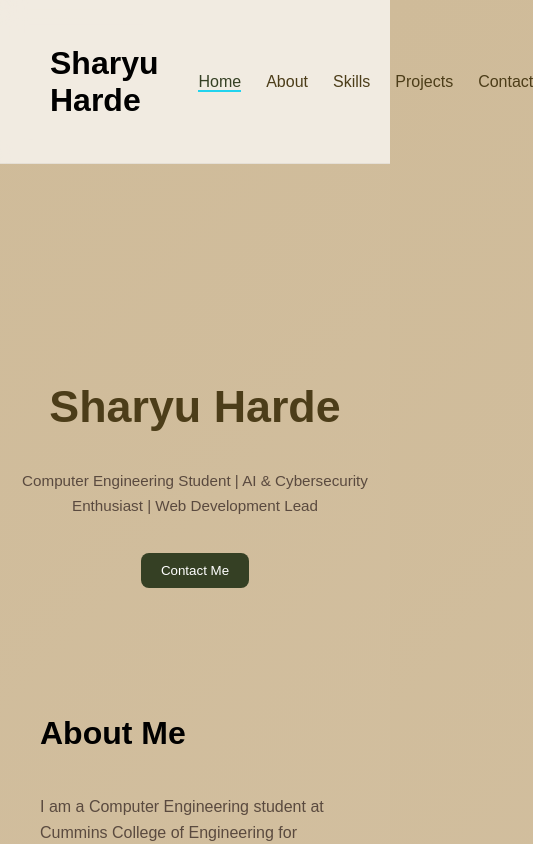
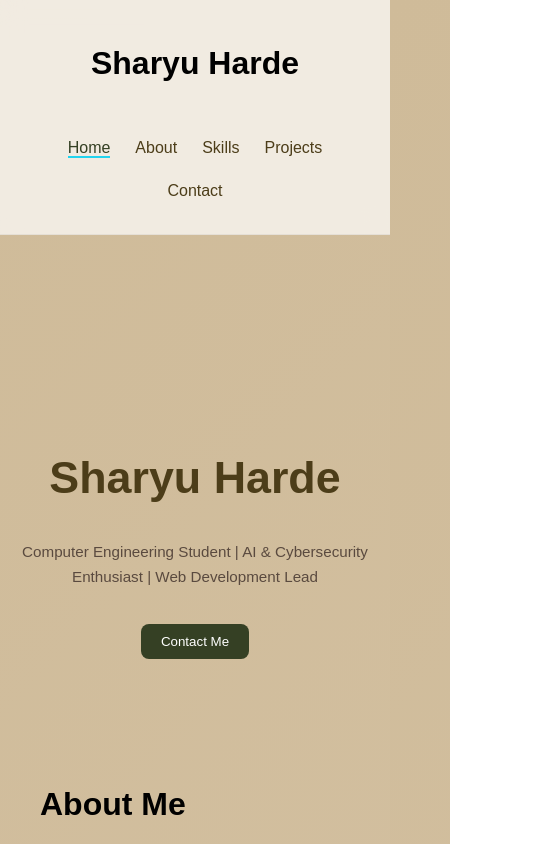
Before and after one commit to sharyuharde22/Portfolio, a React (Create React App) app: page / in a window 390 px wide. Shown: the top 844 px of the page, 533 px wide, since content can reach past the window. Built offline with nearby package versions, Linux system fonts and the light colour scheme.

Commit message:
Fix Navbar mobile layout

```diff
--- a/src/App.css
+++ b/src/App.css
@@ -646,6 +646,12 @@ p {
 
 @media (max-width: 768px) {
 
+   .logo,
+  .name,
+  .brand {
+    font-size: 2.5rem;
+  }
+
   .timeline-vertical::before {
     left: 20px;
   }
@@ -670,13 +676,13 @@ p {
   }
   /* ABOUT SECTION */
   .about-container {
-    grid-template-columns: 1fr;
+  display: flex;
+  flex-direction: column;
   gap: 25px;
 }
 
 .about-text {
   width: 100%;
-    text-align: left;
 }
 
 .about-image {
@@ -687,8 +693,31 @@ p {
   width: 220px;
   height: 220px;
 }
+
+/* NAVBAR MOBILE */
+nav {
+  flex-direction: column;
+  align-items: center;
+  gap: 15px;
+}
+
+nav ul {
+  display: flex;
+  flex-wrap: wrap;
+  justify-content: center;
+  gap: 15px;
+  padding: 0;
+}
+
+nav ul li {
+  list-style: none;
+}
+
+nav a {
+  font-size: 16px;
 }
 
 section {
   padding: 80px 0;
 }
+}
```
Lines whose indentation alone changed are shown as unchanged.
